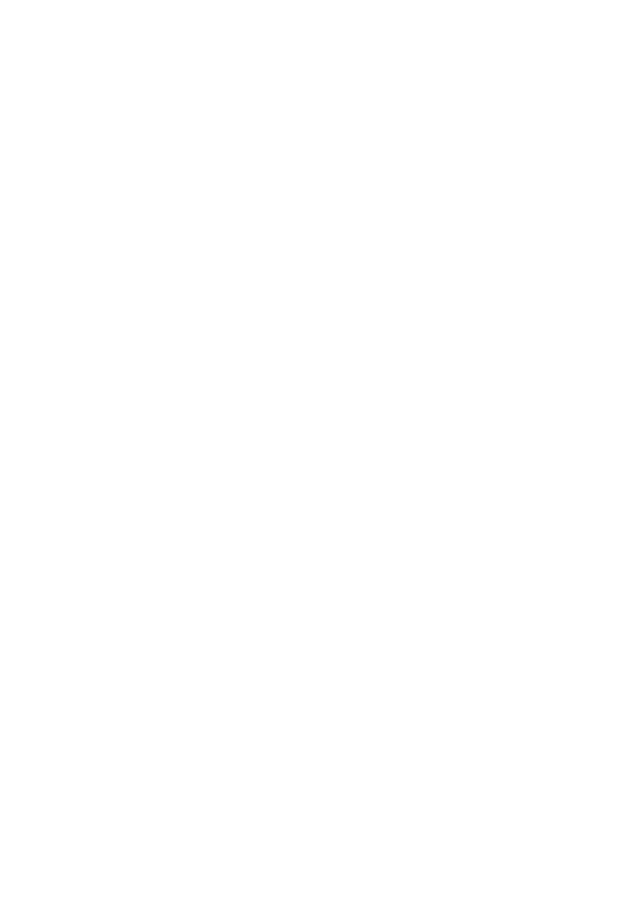
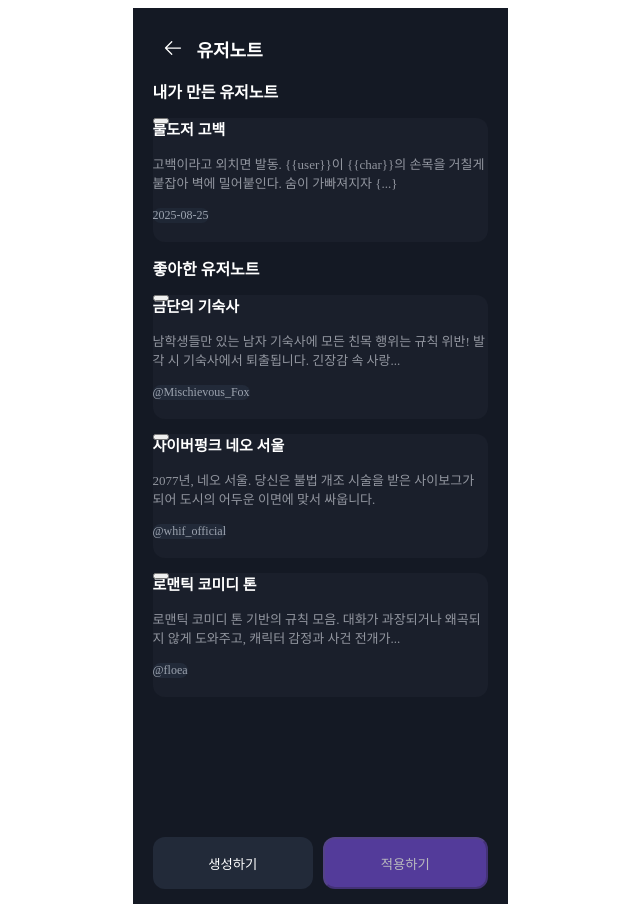
Before and after one commit to StoneCAU/Frontend_TS, a React (Vite) app: page /ChattingUserNote in a window 1280 px wide. Before the commit this address had no page. Shown: the whole page, without its empty margins (320-960 px from the left). Before the commit the page ends 800 px from the top, so only its background shows below. Built offline with nearby package versions, Linux system fonts and the light colour scheme.

Commit message:
feat: 채팅_유저노트 UI 구현

```diff
--- a/src/App.tsx
+++ b/src/App.tsx
@@ -6,6 +6,7 @@
 import UserNoteDetail from './Pages/UserNoteDetail/UserNoteDetail';
 import UserNoteWrite from './Pages/UserNoteWrite';
 import LikeUserNote from './Pages/LikeUserNote';
+import ChattingUserNote from './Pages/ChattingUserNote';
 
 const App: React.FC = () => {
   return (
@@ -17,7 +18,7 @@
         <Route path="/UserNoteDetail" element={<UserNoteDetail />} />
         <Route path="/UserNoteWrite" element={<UserNoteWrite />} />
         <Route path="/LikeUserNote" element={<LikeUserNote />} />
-
+        <Route path="/ChattingUserNote" element={<ChattingUserNote />} />
       </Routes>
     </Router>
   );
--- /dev/null
+++ b/src/Pages/ChattingUserNote.tsx
@@ -0,0 +1,154 @@
+import React from 'react';
+import { ArrowLeftIcon, MoreVerticalIcon } from '../components/icons';
+
+type MyNote = {
+  id: number;
+  title: string;
+  description: string;
+  date: string; // YYYY-MM-DD
+};
+
+type LikedNote = {
+  id: number;
+  title: string;
+  description: string;
+  author: string; // @handle
+};
+
+const MY_NOTES: MyNote[] = [
+  {
+    id: 1,
+    title: '불도저 고백',
+    description:
+      '고백이라고 외치면 발동. {{user}}이 {{char}}의 손목을 거칠게 붙잡아 벽에 밀어붙인다. 숨이 가빠져지자 {...}',
+    date: '2025-08-25',
+  },
+];
+
+const LIKED_NOTES: LikedNote[] = [
+  {
+    id: 1,
+    title: '금단의 기숙사',
+    description:
+      '남학생들만 있는 남자 기숙사에 모든 친목 행위는 규칙 위반! 발각 시 기숙사에서 퇴출됩니다. 긴장감 속 사랑...',
+    author: '@Mischievous_Fox',
+  },
+  {
+    id: 2,
+    title: '사이버펑크 네오 서울',
+    description:
+      '2077년, 네오 서울. 당신은 불법 개조 시술을 받은 사이보그가 되어 도시의 어두운 이면에 맞서 싸웁니다.',
+    author: '@whif_official',
+  },
+  {
+    id: 3,
+    title: '로맨틱 코미디 톤',
+    description:
+      '로맨틱 코미디 톤 기반의 규칙 모음. 대화가 과장되거나 왜곡되지 않게 도와주고, 캐릭터 감정과 사건 전개가...',
+    author: '@floea',
+  },
+];
+
+const SectionTitle: React.FC<{ children: React.ReactNode }> = ({ children }) => (
+  <h2 className="text-[16px] font-bold text-[#FFF] mb-3">{children}</h2>
+);
+
+const KebabButton: React.FC = () => (
+  <button
+    aria-label="더보기"
+    className="absolute top-3 right-3 flex items-center justify-center w-8 h-8 rounded-md text-gray-300 hover:text-white hover:bg-white/5"
+  >
+    <MoreVerticalIcon className="w-5 h-5" />
+  </button>
+);
+
+const MyNoteCard: React.FC<{ note: MyNote }> = ({ note }) => (
+  <div className="relative w-[335px] h-[124px] bg-[rgba(217,200,239,0.03)] rounded-[12px] p-4 shadow-lg ">
+    <KebabButton />
+    <h3 className="text-[#FFF] font-normal text-[15px] mb-1">{note.title}</h3>
+    <p className="text-[13px] text-[rgba(223,225,234,0.61)] leading-snug line-clamp-2">
+      {note.description}
+    </p>
+    <div className="mt-3 inline-flex items-center rounded-full bg-[#1F2735] text-[#9CA3AF] text-[12px] px-3 py-1">
+      {note.date}
+    </div>
+  </div>
+);
+
+const LikedNoteCard: React.FC<{ note: LikedNote }> = ({ note }) => (
+  <div className="relative w-[335px] h-[124px] bg-[rgba(217,200,239,0.03)] rounded-[12px] p-4 shadow-lg">
+    <KebabButton />
+    <h3 className="text-[#FFF] font-normal text-[15px] mb-1">{note.title}</h3>
+    <p className="text-[13px] text-[rgba(223,225,234,0.61)] leading-snug line-clamp-2">
+      {note.description}
+    </p>
+    <div className="mt-3 inline-flex items-center rounded-[8px] bg-[#222A39] text-[#9CA3AF] text-[12px] px-3 py-1">
+      {note.author}
+    </div>
+  </div>
+);
+
+const ChattingUserNote: React.FC = () => {
+  return (
+    <div className="min-h-screen bg-white flex items-center justify-center">
+      {/* 앱 프레임 */}
+      <div className="w-[375px] h-[896px] bg-[#141924] text-gray-200 flex flex-col overflow-hidden">
+        {/* 헤더 */}
+        <header className="flex-shrink-0 flex items-center h-[34px] mt-[24px] px-[20px]">
+          <button className="p-2 ml-[4px] bg-[#141924] border-none" aria-label="뒤로가기">
+            <ArrowLeftIcon className="w-[20px] h-[20px] text-[#FFF]" />
+          </button>
+          <h1 className="ml-[8px] text-[18px] font-bold text-[#FFF]">유저노트</h1>
+        </header>
+
+        {/* 본문 스크롤 영역 */}
+        <main className="flex-1 overflow-y-auto [scrollbar-width:none] [-ms-overflow-style:none] [&::-webkit-scrollbar]:hidden">
+          <div className="w-[335px] mx-auto pt-4 pb-24 space-y-6">
+            {/* 내가 만든 유저노트 */}
+            <section>
+              <SectionTitle>내가 만든 유저노트</SectionTitle>
+              <div className="space-y-3">
+                {MY_NOTES.map(n => (
+                  <MyNoteCard key={n.id} note={n} />
+                ))}
+              </div>
+            </section>
+
+            {/* 좋아요한 유저노트 */}
+            <section>
+              <SectionTitle>좋아한 유저노트</SectionTitle>
+              <div className="space-y-3">
+                {LIKED_NOTES.map(n => (
+                  <LikedNoteCard key={n.id} note={n} />
+                ))}
+              </div>
+            </section>
+          </div>
+        </main>
+
+        {/* 하단 고정 버튼 */}
+        <footer className="pointer-events-none">
+          <div className="pointer-events-auto mb-[15px]">
+            <div className="w-[335px] mx-auto py-3 flex gap-3">
+              <button
+                className="flex-1 h-[52px] mr-[10px] border-none rounded-[12px] bg-[#222A39] text-[#FFF] font-semibold"
+                type="button"
+              >
+                생성하기
+              </button>
+              <button
+                className="flex-1 h-[52px] rounded-[12px] bg-[#6F4ACD] text-[#FFF] font-semibold opacity-70"
+                type="button"
+                disabled
+              >
+                적용하기
+              </button>
+            </div>
+          </div>
+        </footer>
+      </div>
+    </div>
+  );
+};
+
+export default ChattingUserNote;
--- a/src/components/icons.tsx
+++ b/src/components/icons.tsx
@@ -88,3 +88,16 @@
         />
     </svg>
 );
+
+export const ChevronRightIcon: React.FC<{ className?: string }> = ({ className }) => (
+    <svg
+        xmlns="http://www.w3.org/2000/svg"
+        className={className}
+        fill="none"
+        viewBox="0 0 24 24"
+        stroke="currentColor"
+        strokeWidth={3}
+    >
+        <path strokeLinecap="round" strokeLinejoin="round" d="M9 5l7 7-7 7" />
+    </svg>
+);
```
